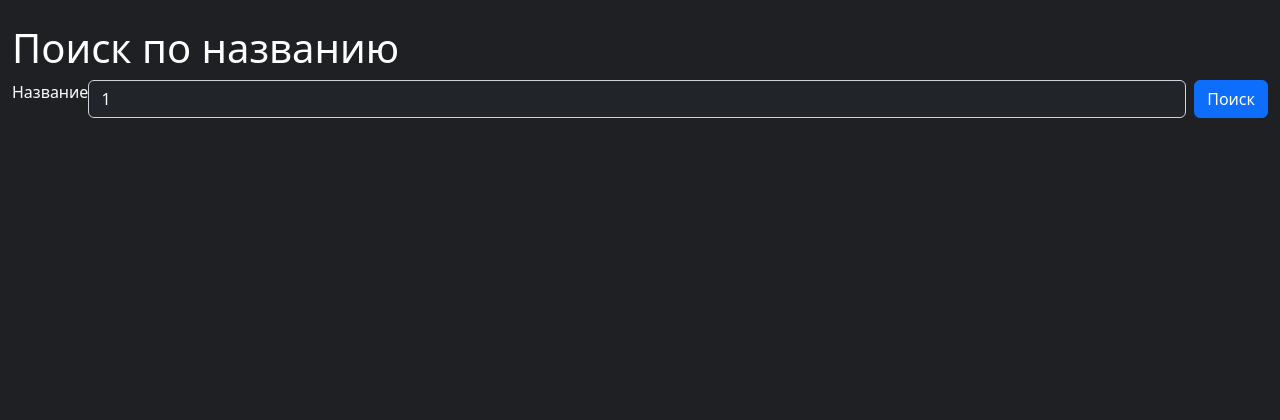
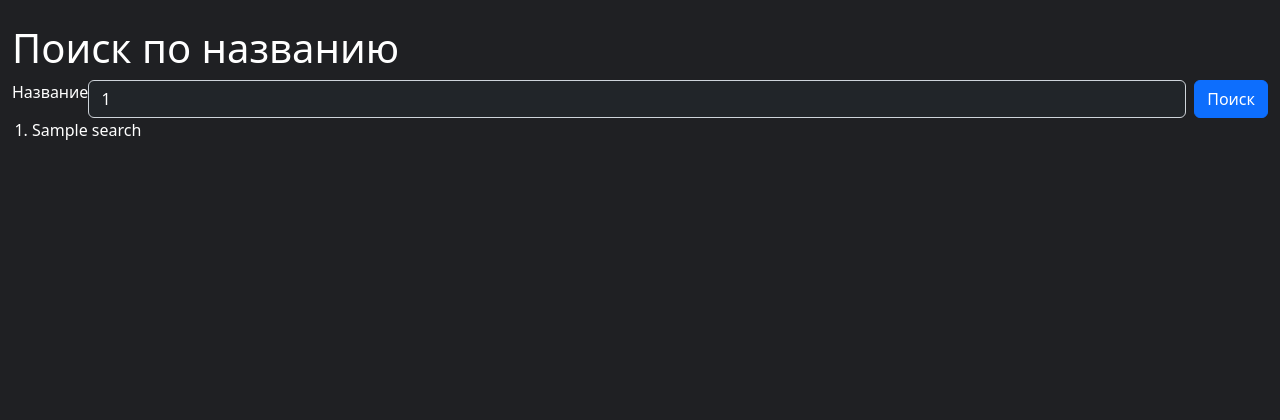
Before and after one commit to arte322m/movie_library, a Django app: page /search/1 in a window 1280 px wide. Shown: the part 73-493 px from the top of the page. Run offline with Django 4.2, Linux system fonts and the light colour scheme; tables that the repository leaves empty hold one stand-in row (values such as "Sample post"); a database or web service that is not in the repository returns one stand-in record (values such as "Sample title"); data that the repository does not hold is empty; some libraries are stand-ins or nearby versions.

Commit message:
commit 2.99

```diff
--- a/kinokino/kinopoisk_api_search.py
+++ b/kinokino/kinopoisk_api_search.py
@@ -6,6 +6,8 @@ SECOND_TOKEN = 'AGPD8ND-8BH47X9-N1TJEAH-1PG18YP'
 
 
 def search_film(params: list):
+    params.append(('limit', 30))
+    params.append(('IsStrict', True))
     params.append(('token', TOKEN))
     response = requests.get(URL_MOVIE, params=params, timeout=20)
     response_json = response.json()
--- a/kinokino/templates/kinokino/search.html
+++ b/kinokino/templates/kinokino/search.html
@@ -3,8 +3,12 @@
 
 {% block searching %}
 
-    {% for search in search_result.docs %}
-            {{ search_name }}
+    <ol>
+    {% for film in search_result %}
+        <li>
+            {{ film.name }}
+        </li>
     {% endfor %}
+    </ol>
 
 {% endblock %}
--- a/kinokino/templates/kinokino/search_page.html
+++ b/kinokino/templates/kinokino/search_page.html
@@ -2,9 +2,8 @@
 
 {% block content %}
 
+    <div class="col">
         <div class="row">
-
-
             <h1>Поиск по названию</h1>
             <form action="{% url 'kinokino:searching' %}" class="d-flex" role="search" method="post">
                 {% csrf_token %}
@@ -13,7 +12,8 @@
                 <button class="btn btn-primary" type="submit">Поиск</button>
             </form>
         </div>
-            <div class="row">
+
+        <div class="row mx-2">
             {% block searching %}
 
             {% endblock %}
@@ -21,4 +21,5 @@
 
     </div>
 
+
 {% endblock %}
--- a/kinokino/views.py
+++ b/kinokino/views.py
@@ -1,5 +1,6 @@
 from django.contrib.auth import authenticate, login, logout
 from django.contrib.auth.models import User
+from django.core.cache import cache
 from django.shortcuts import render, redirect
 from django.urls import reverse
 from django.views.decorators.http import require_POST
@@ -78,12 +79,6 @@ def base_search(request):
 
 @require_POST
 def searching(request):
-    # film_params = []
-    # if request.POST['search_text']:
-    #     film_name = f"f_{request.POST['search_text']}"
-    #     film_params.append(film_name)
-    # params = '__'.join(film_params)
-
     return redirect('kinokino:search', search_text=request.POST['search_text'])
 
 
@@ -92,6 +87,11 @@ def search(request, search_text):
         'field': 'name',
         'search': search_text,
     }
+    search_result = cache.get(f'search_result_{search_text}')
+    if not search_result:
+        search_result = search_function['search_film']([('field', 'name'), ('search', search_text)])
+        cache.set(f'search_result_{search_text}', search_result, 60*5)
+    context['search_result'] = search_result
     return render(request, 'kinokino/search.html', context)
 
 
```
Also changed, not shown: djangoProject/settings.py (+7 -0 lines). Lines whose indentation alone changed are shown as unchanged.
